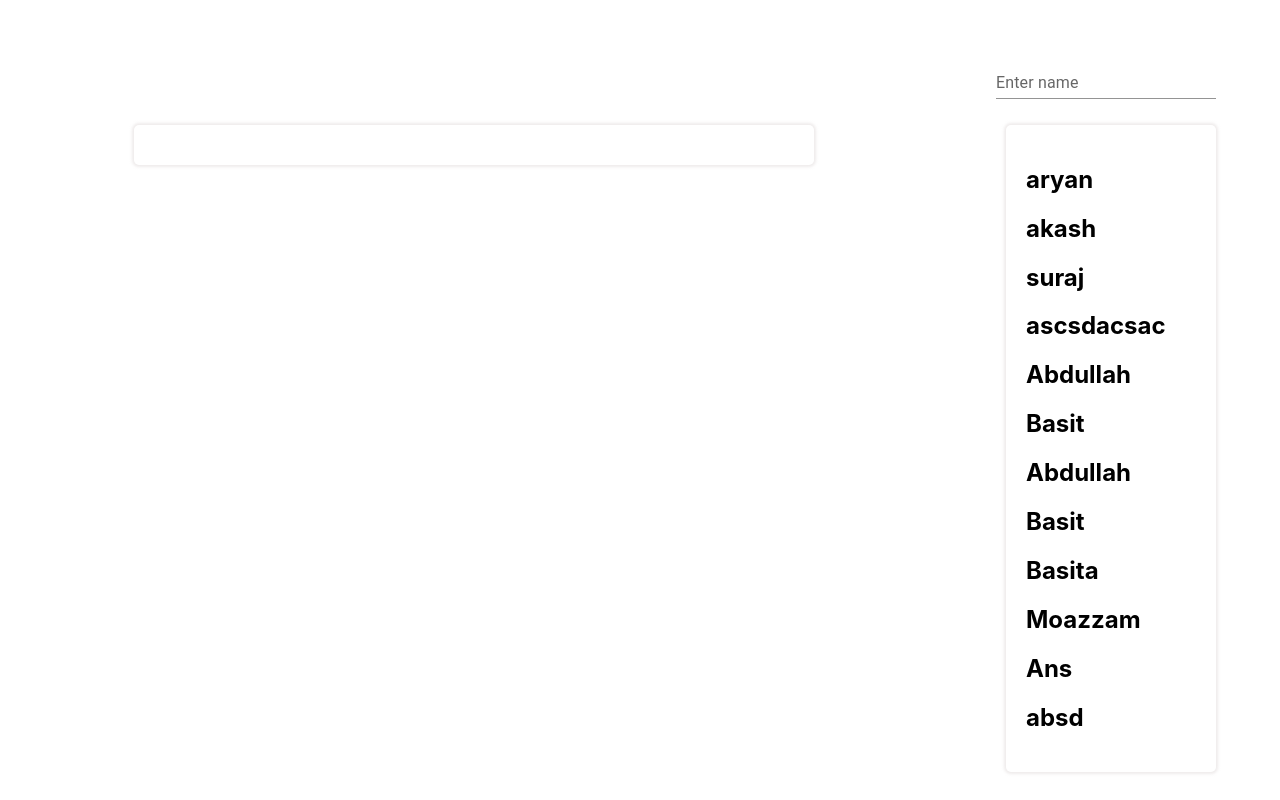
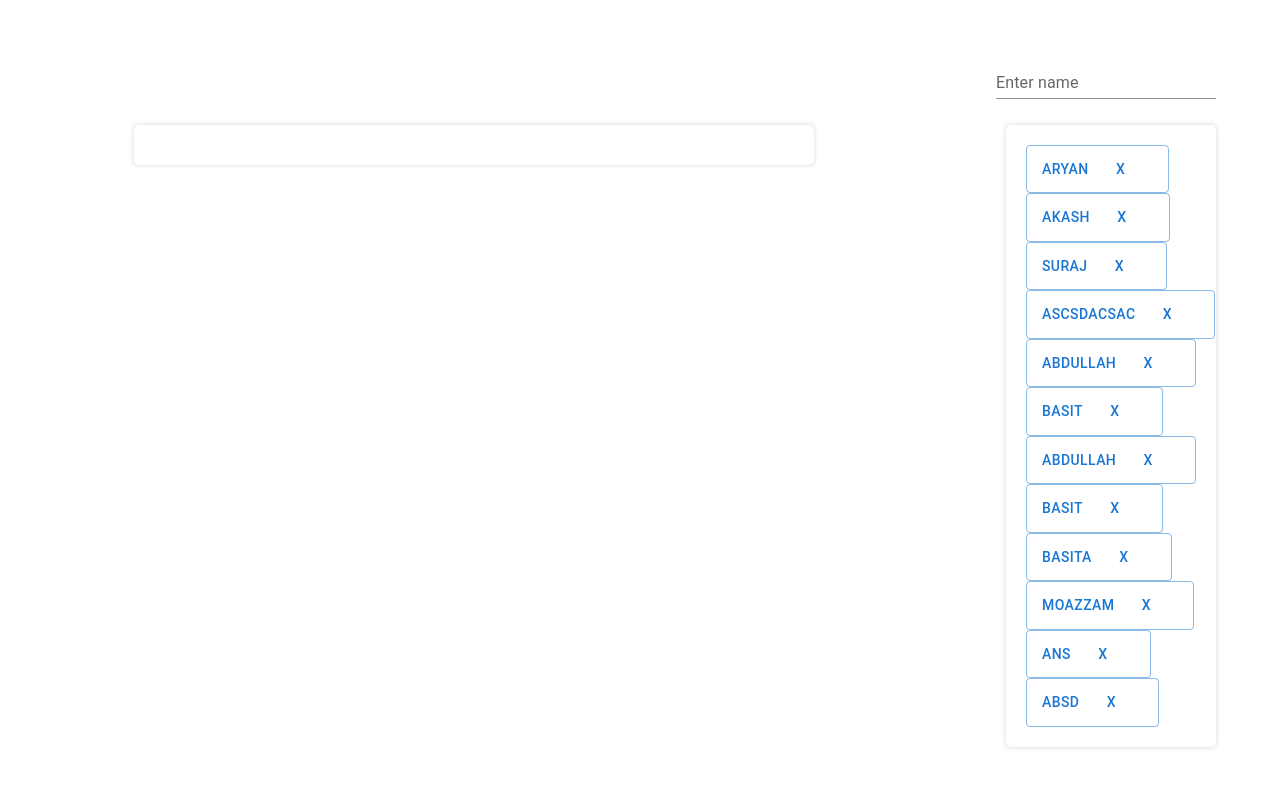
Before and after one commit to abkhalidsaeed/Assignment_Task, a React (Create React App) app: page /input in a window 1280 px wide. Built offline with nearby package versions, Linux system fonts and the light colour scheme; data requests are answered from the project's data file.

Commit message:
fix : working

```diff
--- a/src/components/InputField.jsx
+++ b/src/components/InputField.jsx
@@ -1,4 +1,4 @@
-import { TextField , Box } from "@mui/material";
+import { TextField , Box, Button } from "@mui/material";
 import { useState, useEffect } from "react";
 import axios from "axios";
 
@@ -53,7 +53,7 @@ const InputField = () => {
           }}
         >
         { data?.map((element, index) => (
-            <h2 key={index}>{element?.name}</h2>
+            <Button variant="outlined" key={index}>{element?.name} <Button>X</Button></Button>
         ))
         }
         </Box>
```
